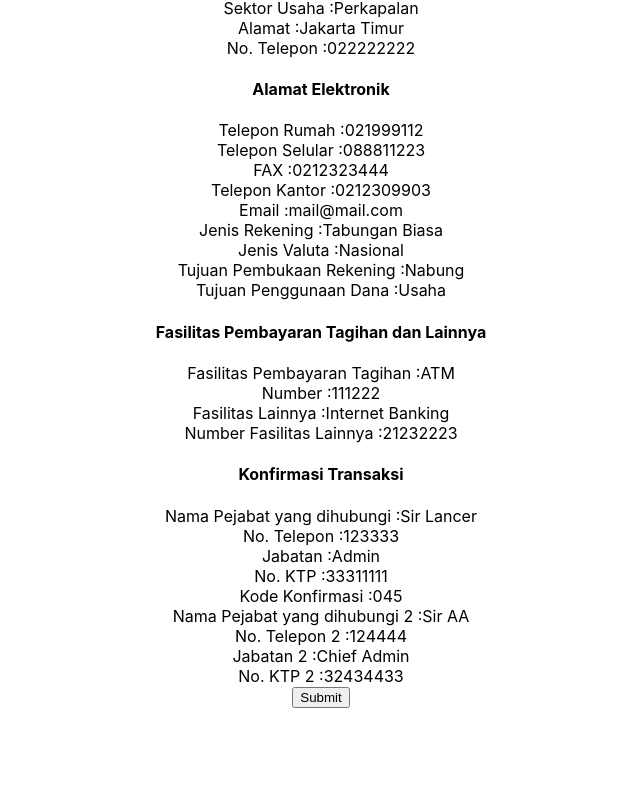
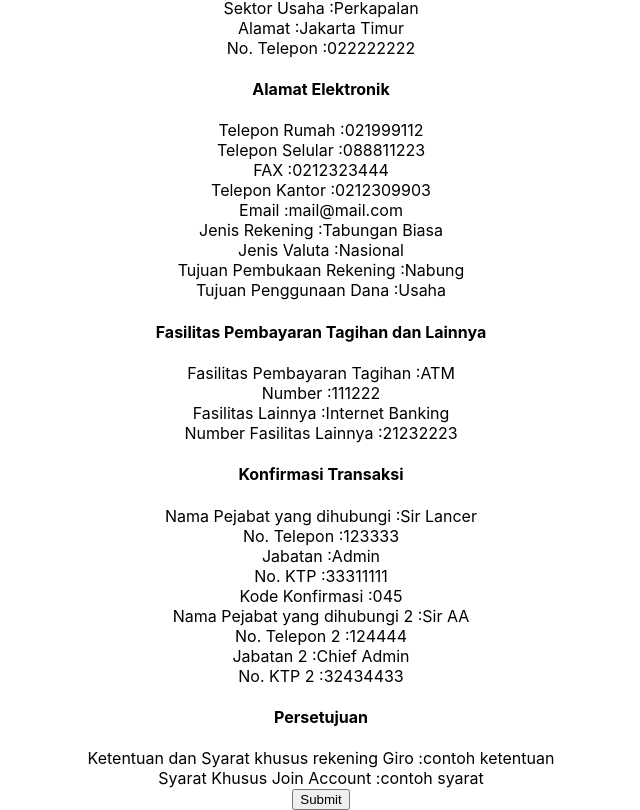
Before and after one commit to DeppaTori/current-account, a React (Create React App) app: page /confirmation in a window 1280 px wide. Shown: the part 2051-2861 px from the top of the page, without its empty margins (319-959 px from the left). Before the commit the page ends 2759 px from the top, so only its background shows below. Built offline with nearby package versions, Linux system fonts and the light colour scheme.

Commit message:
add persetujuan on confirmation page

```diff
--- a/src/constants.js
+++ b/src/constants.js
@@ -140,6 +140,10 @@ export const confirmationData = {
     Jabatan2: "Chief Admin",
     NoKTP2: "32434433",
   },
+  persetujuan: {
+    KetentuandanSyaratkhususrekeningGiro: "contoh ketentuan",
+    SyaratKhususJoinAccount: "contoh syarat",
+  },
 };
 
 export const confirmationLabels = {
@@ -210,4 +214,8 @@ export const confirmationLabels = {
     "Jabatan 2",
     "No. KTP 2",
   ],
+  persetujuan: [
+    "Ketentuan dan Syarat khusus rekening Giro",
+    "Syarat Khusus Join Account",
+  ],
 };
--- a/src/pages/Confirmation.js
+++ b/src/pages/Confirmation.js
@@ -21,6 +21,7 @@ export const Confirmation = () => {
     alamatElektronik,
     fasilitasPembayaranTagihan,
     konfirmasiTransaksi,
+    persetujuan,
   } = confirmationLabels;
   const pendapatanPerBulanLabelValues = generateLabelValues(
     pendapatanRataPerBulan,
@@ -68,6 +69,11 @@ export const Confirmation = () => {
   const konfirmasiTransaksiLabelValues = generateLabelValues(
     konfirmasiTransaksi,
     confirmationData.konfirmasiTransaksi
+  );
+
+  const persetujuanLabelValues = generateLabelValues(
+    persetujuan,
+    confirmationData.persetujuan
   );
 
   return (
@@ -123,6 +129,12 @@ export const Confirmation = () => {
         fields={konfirmasiTransaksiLabelValues}
         prefixId="KTID_"
       />
+
+      <GenericFields
+        title="Persetujuan"
+        fields={persetujuanLabelValues}
+        prefixId="PSJID_"
+      />
       <button>Submit</button>
     </>
   );
```
Also changed, not shown: 1 other file (tests, documents, lock files or other folders).
